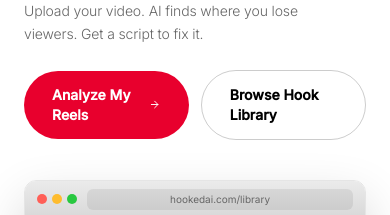
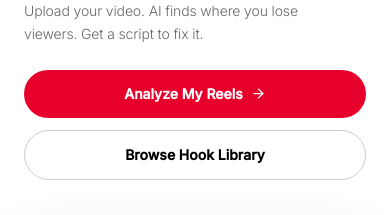
Before and after one commit to bimogg/Hooked.AI, a Next.js app: page / in a window 390 px wide. Shown: the part 230-445 px from the top of the page. Built offline with nearby package versions, Linux system fonts and the light colour scheme; no server answers.

Commit message:
mobile: stack hero CTAs full-width, single line; desktop unchanged

```diff
--- a/components/HomeContent.tsx
+++ b/components/HomeContent.tsx
@@ -101,13 +101,13 @@ export default function HomeContent() {
                style={{ fontFamily: "'Inter', system-ui, sans-serif", fontWeight: 300, letterSpacing: '-0.01em' }}>
               {tr('home', 'heroSubShort', lang)}
             </p>
-            <div className="flex items-center gap-3">
+            <div className="flex flex-col md:flex-row md:items-center gap-3">
               <Link href="/pro"
-                className="bg-[#e8002d] text-white font-bold text-sm px-7 py-3.5 rounded-full hover:opacity-90 transition-opacity flex items-center gap-2">
+                className="w-full md:w-auto bg-[#e8002d] text-white font-bold text-sm px-7 py-3.5 rounded-full hover:opacity-90 transition-opacity flex items-center justify-center gap-2">
                 {tr('home', 'ctaAnalyze', lang)} <ArrowRight size={15} />
               </Link>
               <Link href="/library"
-                className="border border-black/20 text-black font-bold text-sm px-7 py-3.5 rounded-full hover:border-black transition-colors">
+                className="w-full md:w-auto text-center md:text-left border border-black/20 text-black font-bold text-sm px-7 py-3.5 rounded-full hover:border-black transition-colors">
                 {tr('home', 'ctaBrowse', lang)}
               </Link>
             </div>
```
